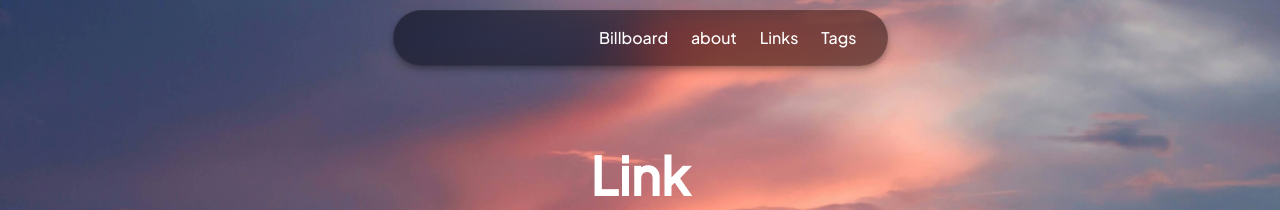
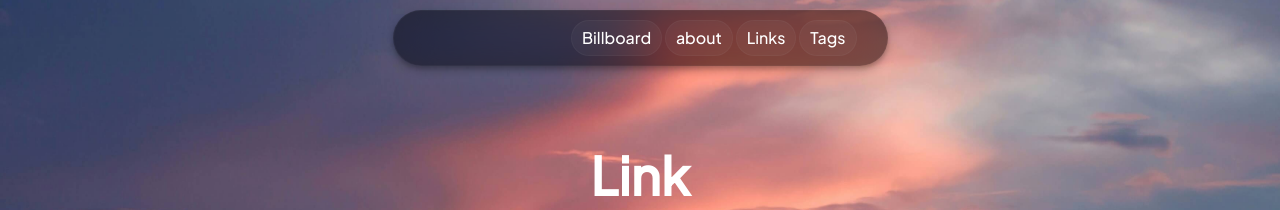
Before and after one commit to link9596/qwq, a Jekyll site: the page built from index.html, in a window 1280 px wide. Shown: the top 210 px of the page. Built offline with Jekyll 4.4.1, drawn with Linux system fonts in a browser that asks for light colours; the list of posts is cut into pages by our own code.

Commit message:
Update _layout.scss

```diff
--- a/_sass/blog/_layout.scss
+++ b/_sass/blog/_layout.scss
@@ -85,10 +85,14 @@
     /*color: $text-color;*/
     color: #ffffff;
     line-height: $base-line-height;
+	border-radius: 50px;
+    background-color: rgba(200, 200, 200, 0.05);
+    border: 1px solid rgba(200, 200, 200, 0.05);
+    padding: 5px 10px;
 
     // Gaps between nav items, but not on the last one
     &:not(:last-child) {
-      margin-right: 20px;
+      //margin-right: 20px;
     }
   }
 
```
